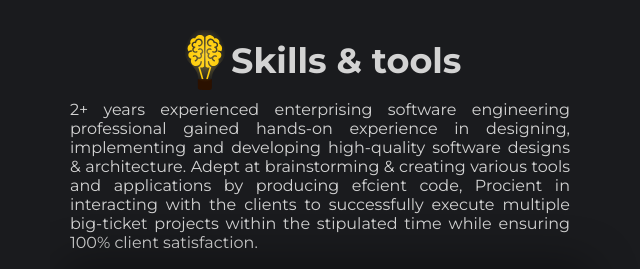
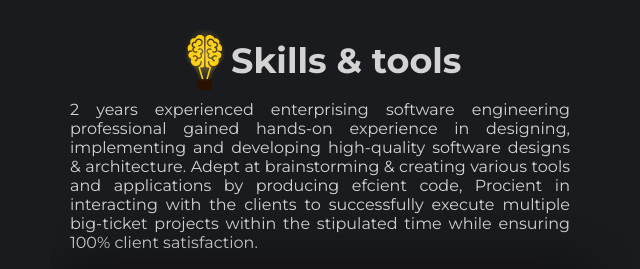
Before and after one commit to Jaspreet22g/devPortfolio, a website built with webpack: page index.html in a window 1280 px wide. Shown: the top 269 px of the page, 590-1230 px from the left. Built offline with nearby package versions, Linux system fonts and the light colour scheme; files whose address does not match are found by name.

Commit message:
removing plus

```diff
--- a/index.html
+++ b/index.html
@@ -89,7 +89,7 @@
                     <h2>Skills & tools</h2>
                 </div>
                 <p>
-                    2+ years experienced enterprising software engineering professional gained hands-on experience in
+                    2 years experienced enterprising software engineering professional gained hands-on experience in
                     designing, implementing and developing high-quality software
                     designs &
                     architecture. Adept at brainstorming & creating various tools and applications by producing efcient
```
